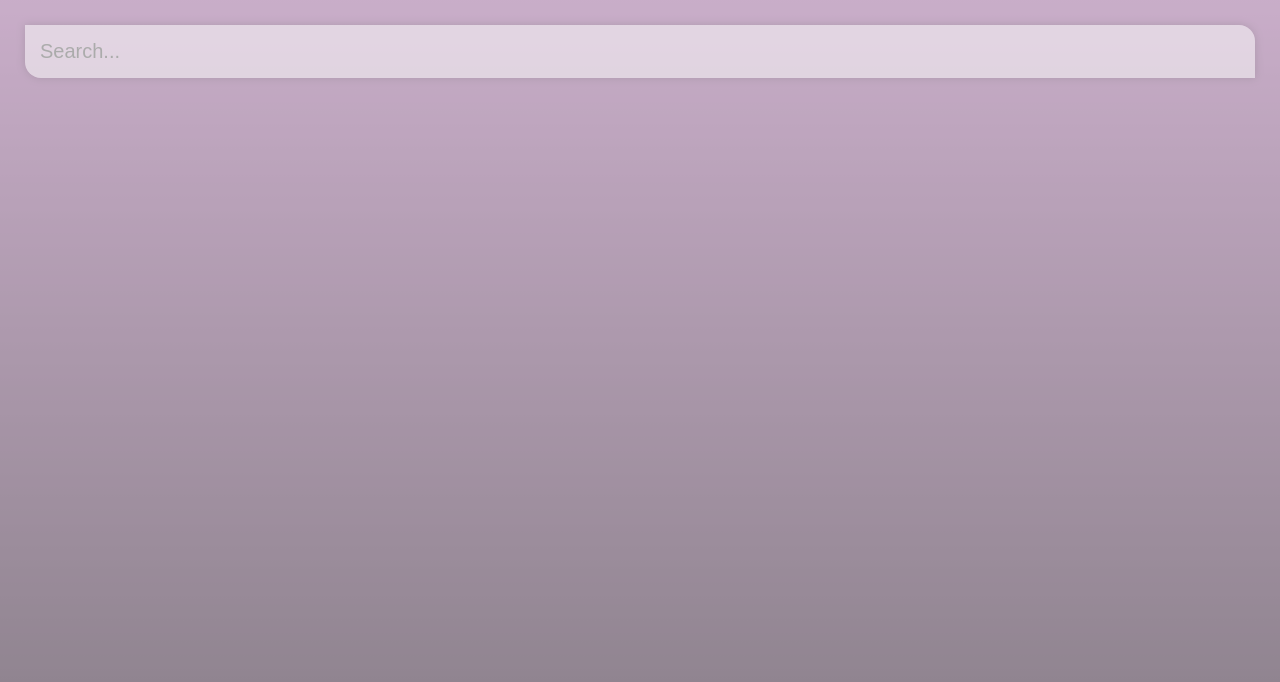
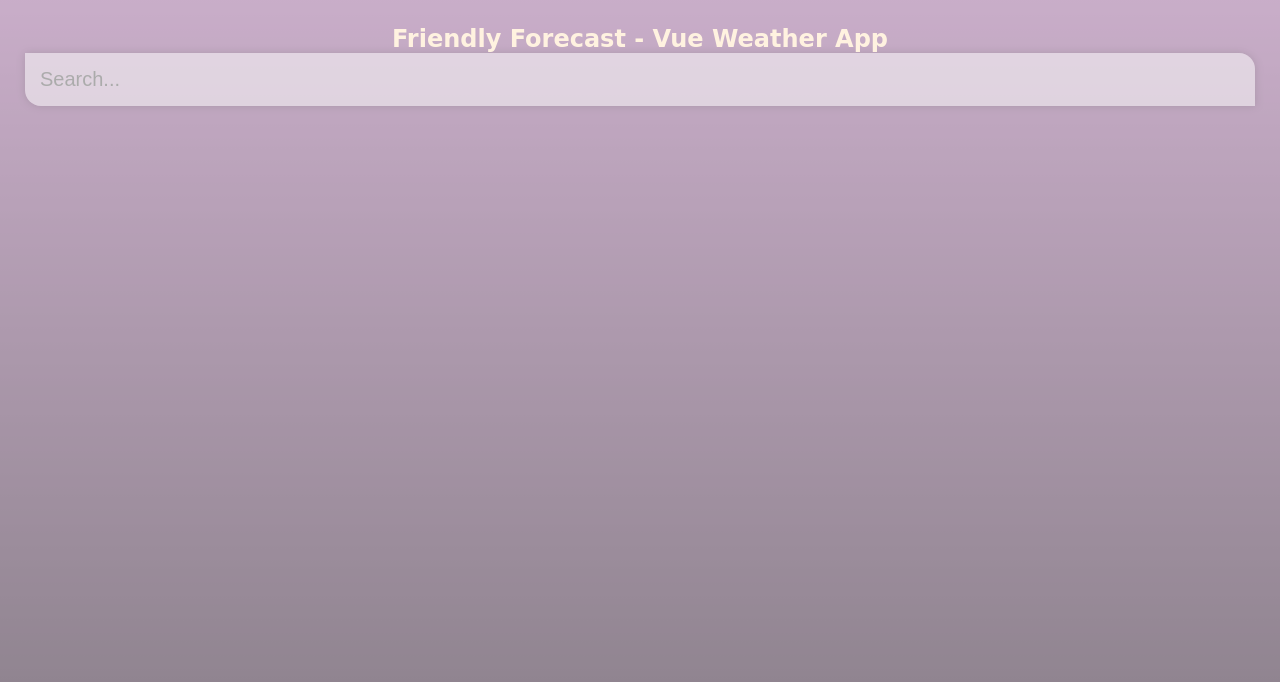
Before and after one commit to rubinkazan/friendly-forecast, a Vue app: page / in a window 1280 px wide. Shown: the top 682 px of the page. Built offline with nearby package versions, Linux system fonts and the light colour scheme; the HTML template or start-up script is replaced by a standard one.

Commit message:
Updated styling

```diff
--- a/src/App.vue
+++ b/src/App.vue
@@ -1,6 +1,7 @@
 <template>
   <div id="app" :class="typeof weather.main != 'undefined' && weather.main.temp > 16 ? 'warm' : 'cold'">
     <main>
+      <h2 class="cs" style="text-align: center;">Friendly Forecast - Vue Weather App</h2>
 <!-- Default search box, on keypress fetchWeather() method is called -->
       <div class="search-box">
         <input
@@ -82,6 +83,11 @@ export default {
 
 body {
   font-family: 'montserrat', sans-serif;
+}
+
+.cs {
+  font-family: 'Comic Sans MS', cursive, sans-serif;
+  color:blanchedalmond;
 }
 
 /* Three different backround states
@@ -189,4 +195,11 @@ main {
   font-style: italic;
   text-shadow: 3px 6px rgba(0, 0, 0, 0.25);
 }
+.center {
+  display: block;
+  margin-left: auto;
+  margin-right: auto;
+  width: 50%;
+}
+
 </style>
```
Also changed, not shown: src/assets/weather.png (added).
